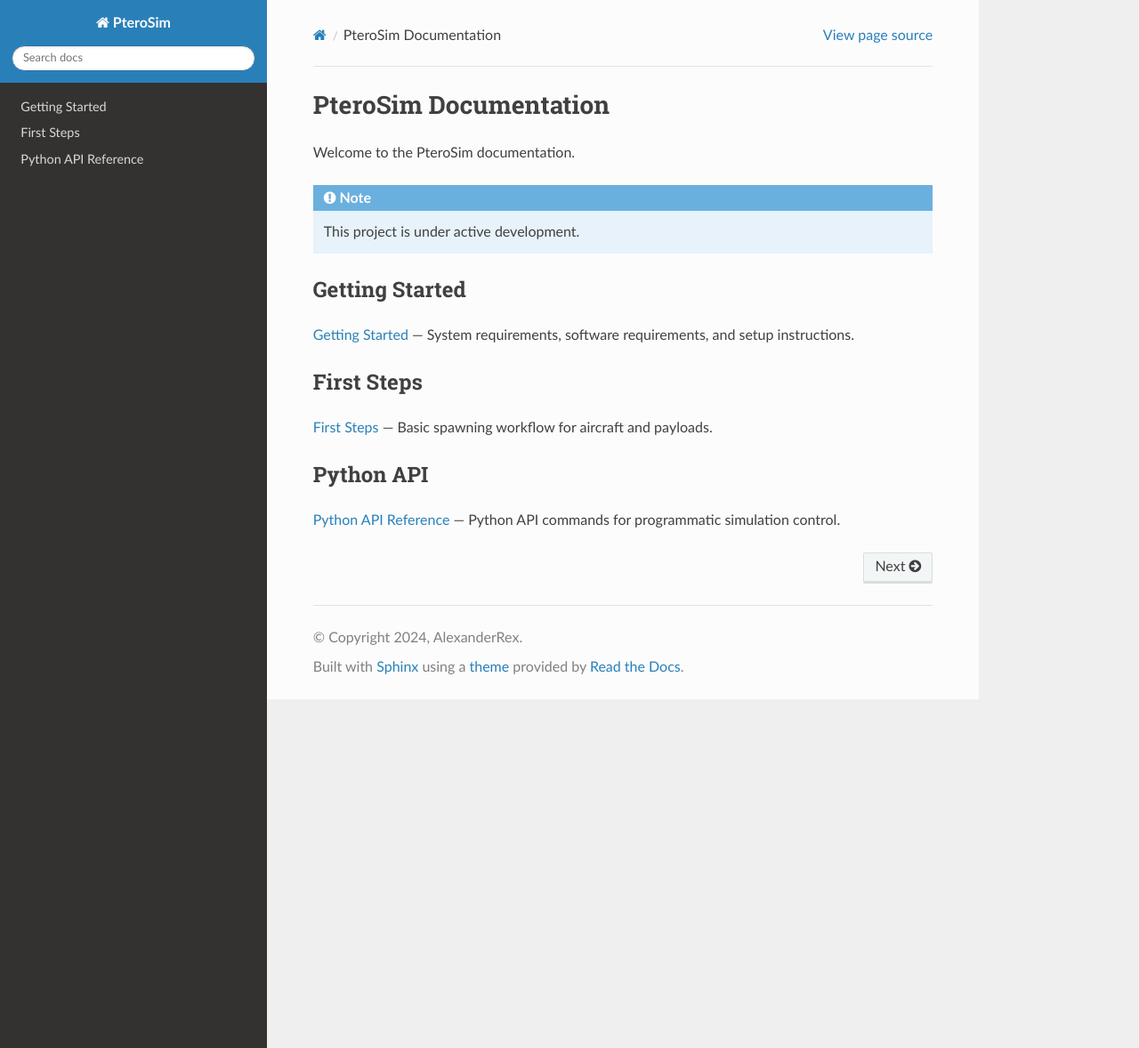
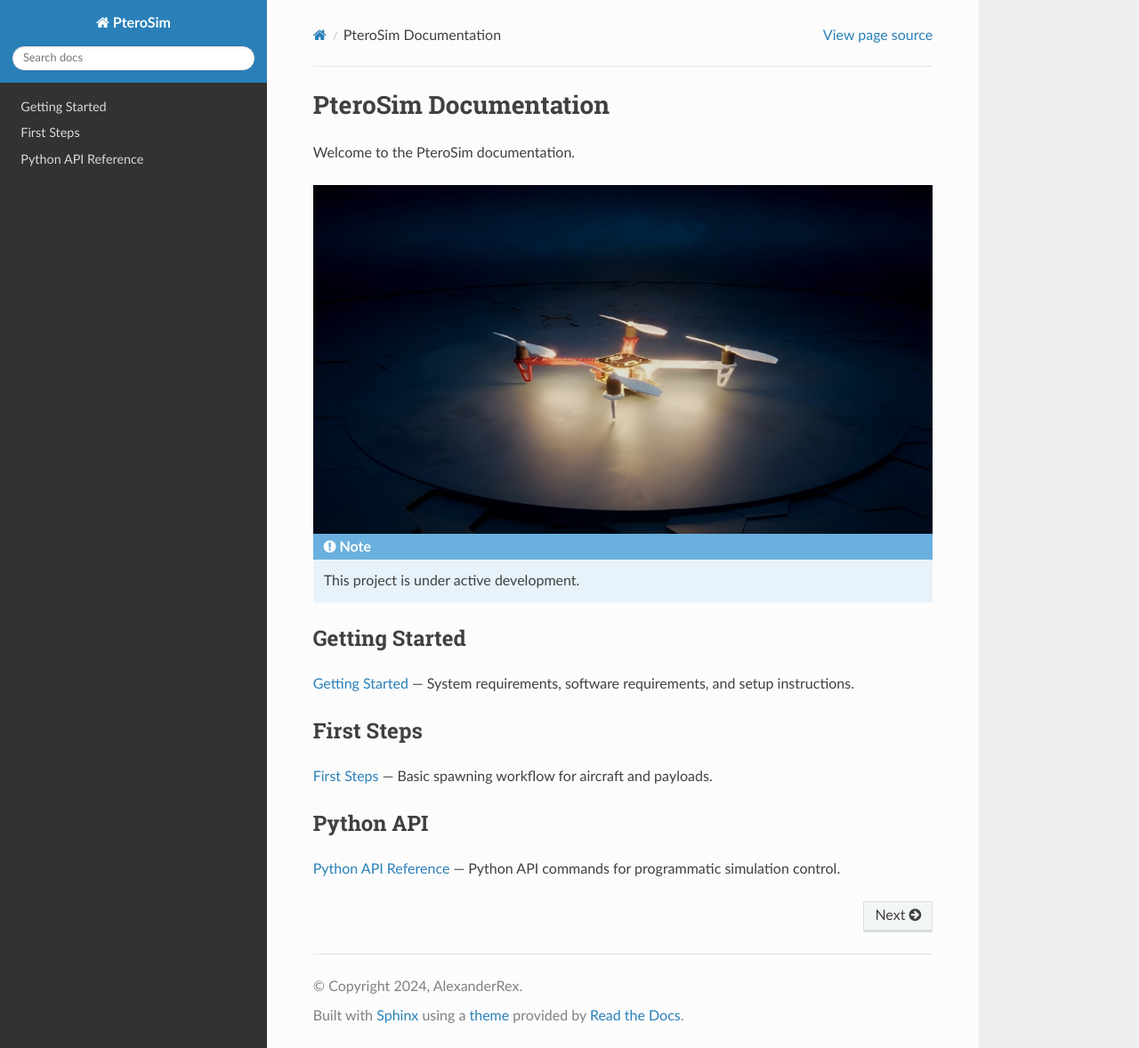
Before and after one commit to AlexanderRex/PteroSimDocs, a Sphinx documentation site: the page built from docs/source/index.rst, in a window 1280 px wide and 1178 px high. Shown: the whole window at 89% size. Built offline with Sphinx 7.4.7 and the Read the Docs theme 3.1.0, drawn with Linux system fonts in a browser that asks for light colours.

Commit message:
pretty added (#3)

```diff
--- a/docs/source/index.rst
+++ b/docs/source/index.rst
@@ -2,6 +2,11 @@
 ======================
 
 Welcome to the PteroSim documentation.
+
+.. image:: Images/pterosim_hero.png
+   :alt: PteroSim F450 quadcopter
+   :align: center
+   :width: 100%
 
 .. note::
 
```
Also changed, not shown: docs/source/Images/pterosim_hero.png (added).
